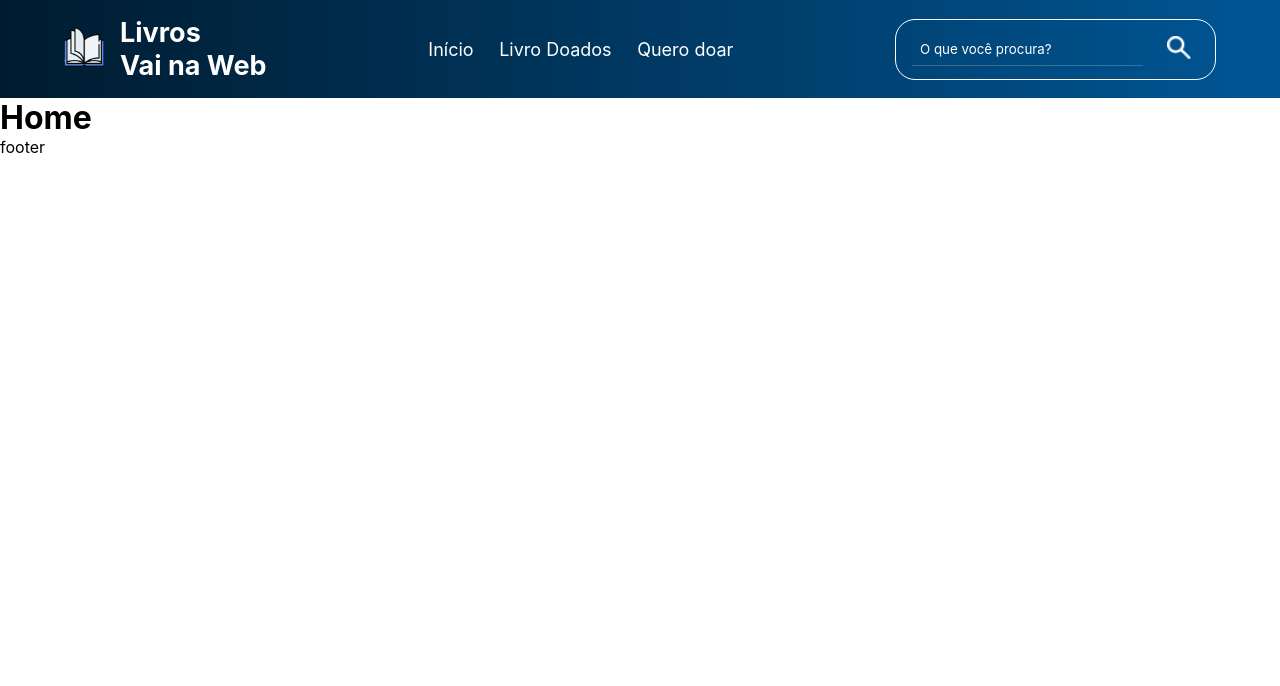
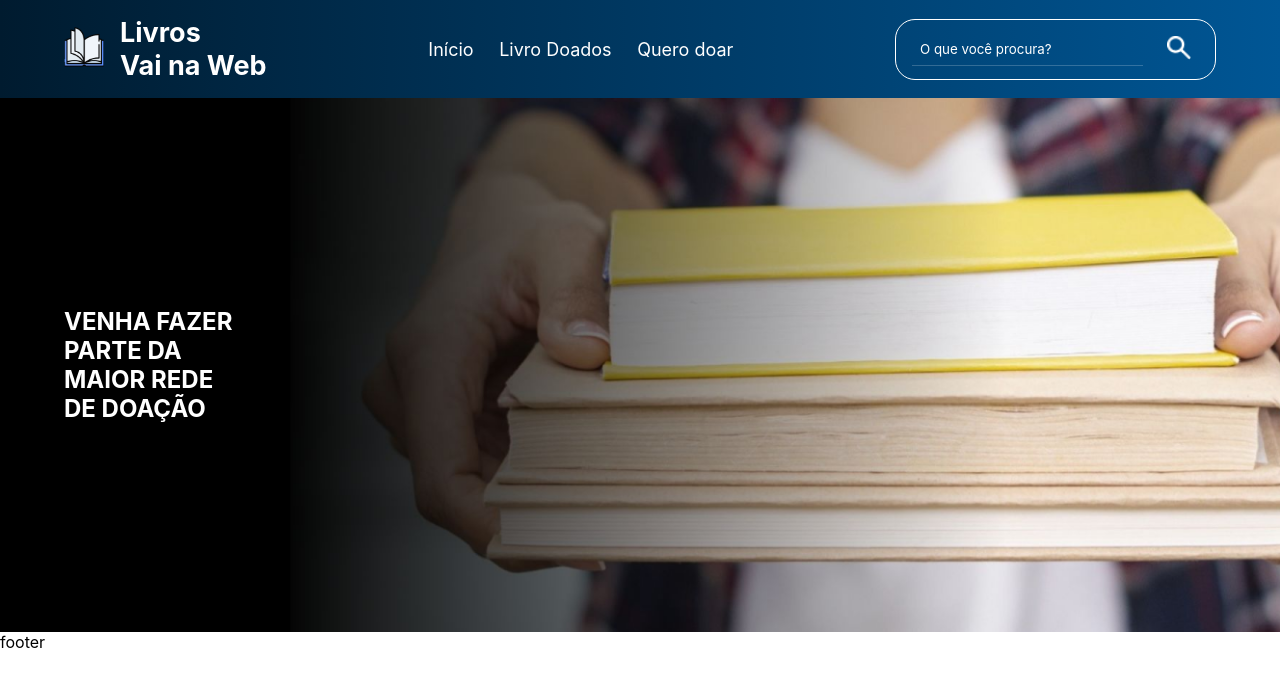
Before and after one commit to argelhr/VNW---desafio-final-mod-1, a React (Vite) app: page / in a window 1280 px wide. Shown: the top 686 px of the page. Built offline with nearby package versions, Linux system fonts and the light colour scheme.

Commit message:
feat: adiciona página inicial com banner e estilos

```diff
--- /dev/null
+++ b/src/pages/Home/index.jsx
@@ -0,0 +1,15 @@
+import React from "react";
+import banner from "../../assets/banner.png";
+import style from "./styles.module.scss";
+
+const Home = () => {
+  return (
+    <main>
+      <section className={style.banner}>
+        <h2>VENHA FAZER PARTE DA MAIOR REDE DE DOAÇÃO</h2>
+      </section>
+    </main>
+  );
+};
+
+export default Home;
--- /dev/null
+++ b/src/pages/Home/styles.module.scss
@@ -0,0 +1,22 @@
+main {
+  display: flex;
+  justify-content: center;
+  width: 100%;
+  max-width: 1366px;
+  margin: 0 auto;
+  background: linear-gradient(180deg, red 0%, blue 100%);
+  .banner {
+    background: url("../../assets/banner.png") no-repeat center center;
+    width: 100%;
+    height: 534px;
+    background-size: cover;
+    display: flex;
+    justify-content: flex-start;
+    align-items: center;
+    h2 {
+      width: 250px;
+      color: #fff;
+      padding: 0 0 0 64px;
+    }
+  }
+}
--- a/src/routes/AppRoutes.jsx
+++ b/src/routes/AppRoutes.jsx
@@ -1,5 +1,6 @@
 import { BrowserRouter as Router, Routes, Route } from "react-router-dom";
 import PageLayout from "../pages/PageLayout";
+import Home from "../pages/Home";
 import routes from "./routes";
 
 const AppRoutes = () => {
@@ -7,7 +8,7 @@ const AppRoutes = () => {
     <Router>
       <Routes>
         <Route path={routes.home} element={<PageLayout />}>
-          <Route index element={<h1>Home</h1>} />
+          <Route index element={<Home />} />
           <Route path={routes.donate_books} element={<h1>Livros doados</h1>} />
           <Route path={routes.donate} element={<h1>Quero doar</h1>} />
         </Route>
```
